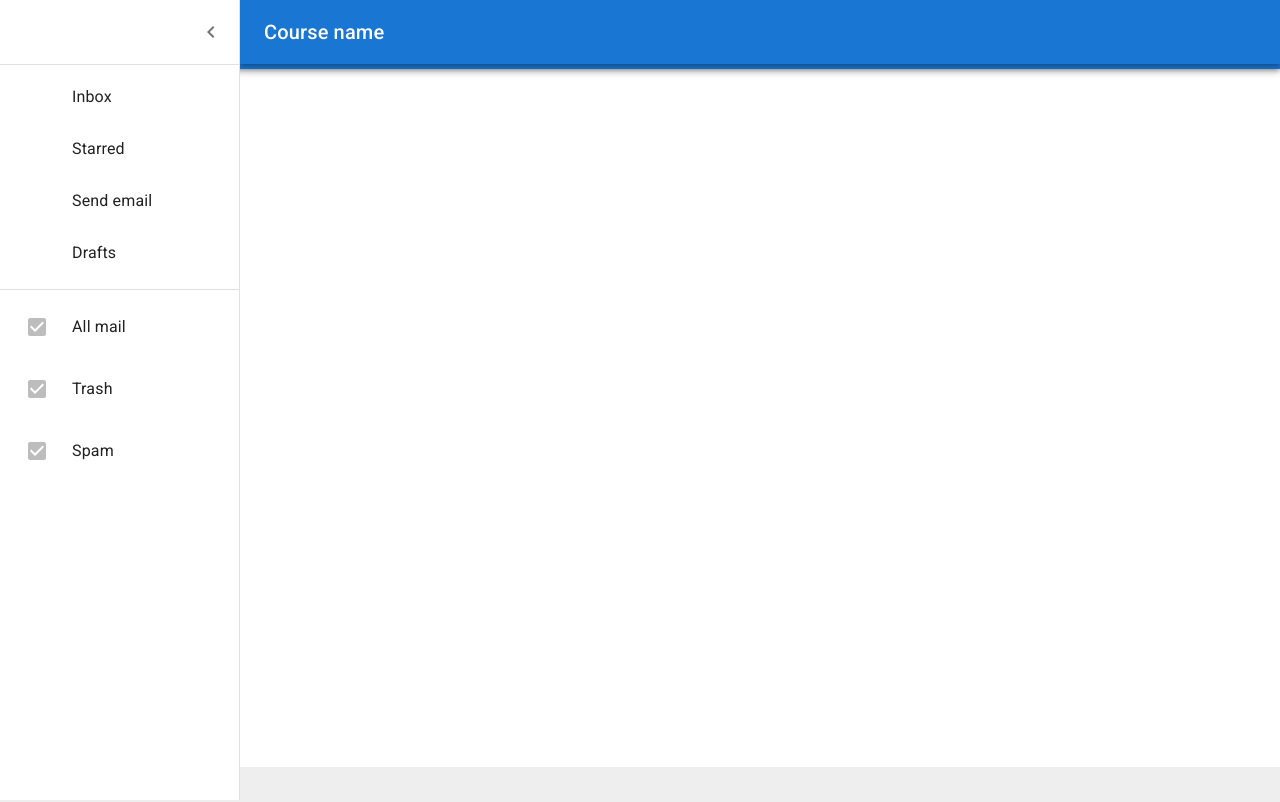
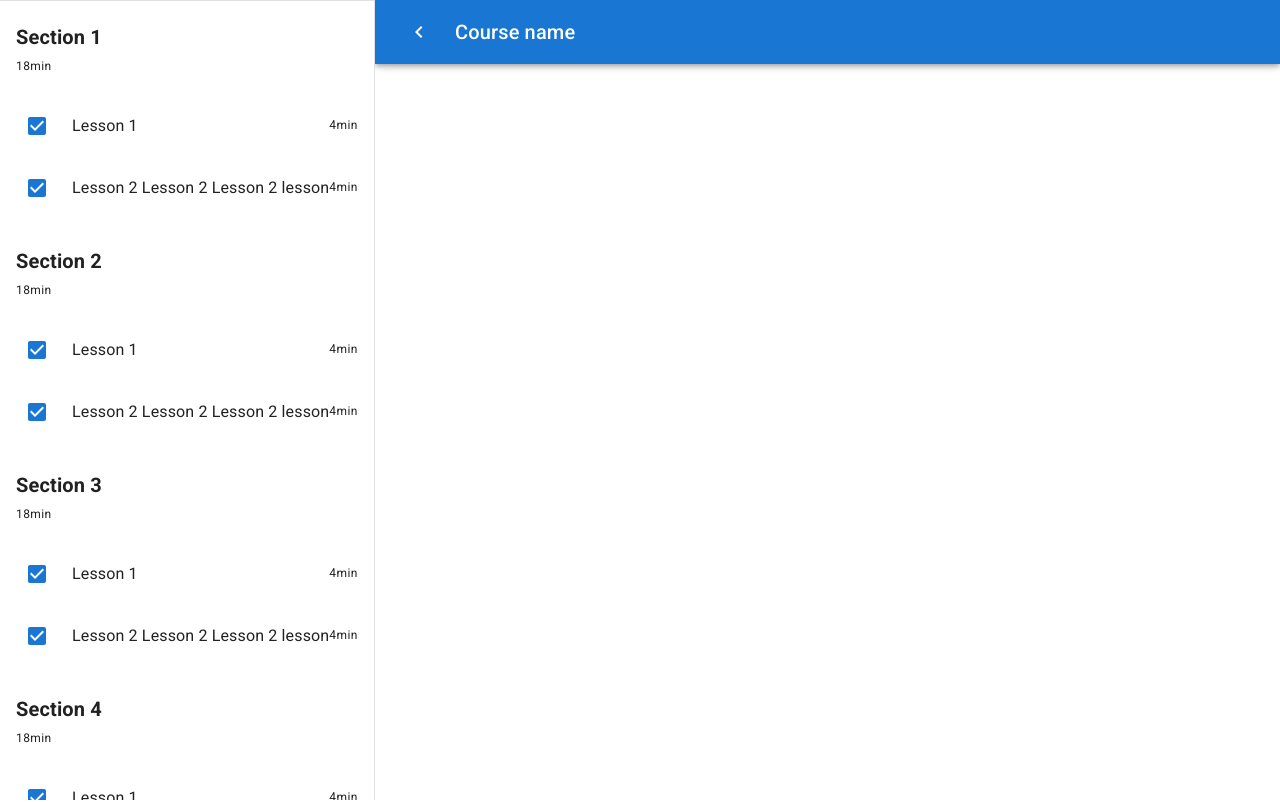
Before and after one commit to MahmoudDawood/data-school-frontend, a React (Vite) app: page /watch in a window 1280 px wide. Shown: the top 802 px of the page. Built offline with nearby package versions, Linux system fonts and the light colour scheme; grey boxes are pictures that could not be loaded.

Commit message:
Create course Watch page

```diff
--- a/src/App.tsx
+++ b/src/App.tsx
@@ -12,7 +12,9 @@ function App() {
 	return (
 		<ThemeProvider theme={theme}>
 			<CssBaseline />
-			<Navbar />
+
+			{window.location.pathname !== "/watch" && <Navbar />}
+			{/* <Navbar /> */}
 			<Routes>
 				{["/", "/home"].map(path => (
 					<Route path={path} element={<Home />} />
@@ -29,7 +31,8 @@ function App() {
 				{/* <Router exact path="*" element={} */}
 				{/* TODO: Add a default landing page 404 */}
 			</Routes>
-			<Footer />
+
+			{window.location.pathname !== "/watch" && <Footer />}
 		</ThemeProvider>
 	);
 }
--- a/src/components/VideoPlayer.tsx
+++ b/src/components/VideoPlayer.tsx
@@ -1,7 +1,7 @@
 import { Box } from "@mui/material";
 import ReactPlayer from "react-player";
 
-function VideoPlayer() {
+export const VideoPlayer = () => {
 	return (
 		<Box padding={{ xs: 2, lg: 4 }}>
 			<Box
@@ -29,6 +29,4 @@ function VideoPlayer() {
 			</Box>
 		</Box>
 	);
-}
-
-export default VideoPlayer;
+};
--- a/src/components/index.tsx
+++ b/src/components/index.tsx
@@ -10,3 +10,4 @@ export * from "./Outcomes";
 export * from "./Reviews";
 export * from "./Search";
 export * from "./SearchAndFilter";
+export * from "./VideoPlayer";
--- a/src/pages/Course.tsx
+++ b/src/pages/Course.tsx
@@ -17,8 +17,8 @@ import {
 	FloatingCard,
 	Outcomes,
 	Reviews,
+	VideoPlayer,
 } from "../components";
-import VideoPlayer from "../components/VideoPlayer";
 
 const htmlContent = `
 <div class="course-container"><h2>Course Overview</h2><p>Our Data Analysis Course is designed to equip you with the knowledge and tools needed to analyze data effectively. Whether you're a beginner or an experienced data enthusiast, this course will help you develop valuable skills in data analysis and visualization.				</p>		<h2>Course Highlights</h2>		<ul>		<li>Introduction to data analysis concepts</li>				<li>Data cleaning and preprocessing techniques</li>				<li>Statistical analysis and hypothesis testing</li>				<li>Data visualization with industry-standard tools</li>				<li>Real-world case studies and projects</li>		</ul>		<h2>Who Should Attend</h2>		<p>				This course is suitable for:		</p>		<ul>				<li>Students and graduates seeking data analysis skills</li>				<li>Professionals looking to enhance their data analysis capabilities</li>				<li>Anyone interested in leveraging data for informed decision-making</li>		</ul>		<h2>Course Schedule</h2>		<p>				Duration: 12 weeks<br>				Start Date: [Insert Start Date]<br>				End Date: [Insert End Date]<br>				Class Times: [Insert Class Times]		</p>		<h2>Registration</h2>		<p>				To register for the Data Analysis Course, please fill out the registration form on our website or contact our admissions team.		</p></div>`;
--- a/src/pages/Watch.tsx
+++ b/src/pages/Watch.tsx
@@ -1,6 +1,6 @@
 import ChevronLeftIcon from "@mui/icons-material/ChevronLeft";
-import ChevronRightIcon from "@mui/icons-material/ChevronRight";
 import MenuIcon from "@mui/icons-material/Menu";
+import { Stack } from "@mui/material";
 import MuiAppBar, { AppBarProps as MuiAppBarProps } from "@mui/material/AppBar";
 import Box from "@mui/material/Box";
 import Checkbox from "@mui/material/Checkbox";
@@ -14,11 +14,11 @@ import ListItemIcon from "@mui/material/ListItemIcon";
 import ListItemText from "@mui/material/ListItemText";
 import Toolbar from "@mui/material/Toolbar";
 import Typography from "@mui/material/Typography";
-import { styled, useTheme } from "@mui/material/styles";
+import { styled } from "@mui/material/styles";
 import * as React from "react";
-import VideoPlayer from "../components/VideoPlayer";
+import { VideoPlayer } from "../components/VideoPlayer";
 
-const drawerWidth = 240;
+const drawerWidth = 375;
 
 const Main = styled("main", { shouldForwardProp: prop => prop !== "open" })<{
 	open?: boolean;
@@ -64,14 +64,39 @@ const DrawerHeader = styled("div")(({ theme }) => ({
 	display: "flex",
 	alignItems: "center",
 	padding: theme.spacing(0, 1),
-	// necessary for content to be below app bar
 	...theme.mixins.toolbar,
 	justifyContent: "flex-end",
 }));
 
+const Lesson = () => {
+	// TODO: Highlight currently playing lesson
+	// TODO: Scroll until selected lesson is on the top
+	return (
+		<List>
+			{["Lesson 1", "Lesson 2 Lesson 2 Lesson 2 lesson"].map(text => (
+				<Box
+					sx={
+						{
+							// backgroundColor: "ButtonShadow", // TODO: Apply to current lesson
+						}
+					}
+				>
+					<ListItem key={text} disablePadding>
+						<ListItemButton>
+							<ListItemIcon>
+								<Checkbox checked />
+							</ListItemIcon>
+							<ListItemText primary={text} />
+							<Typography variant="caption">4min</Typography>
+						</ListItemButton>
+					</ListItem>
+				</Box>
+			))}
+		</List>
+	);
+};
+
 export const Watch = () => {
-	// TODO: Make drawer navbar overwrite default navbar
-	const theme = useTheme();
 	const [open, setOpen] = React.useState(true);
 
 	const handleDrawerOpen = () => {
@@ -95,6 +120,14 @@ export const Watch = () => {
 					>
 						<MenuIcon />
 					</IconButton>
+					{/* {} */}
+					<IconButton
+						onClick={handleDrawerClose}
+						color="inherit"
+						sx={{ mr: 2, ...(!open && { display: "none" }) }}
+					>
+						<ChevronLeftIcon />
+					</IconButton>
 					<Typography variant="h6" noWrap component="div">
 						{"Course name"}
 					</Typography>
@@ -113,35 +146,25 @@ export const Watch = () => {
 				anchor="left"
 				open={open}
 			>
-				<DrawerHeader>
-					<IconButton onClick={handleDrawerClose}>
-						{theme.direction === "ltr" ? <ChevronLeftIcon /> : <ChevronRightIcon />}
-					</IconButton>
-				</DrawerHeader>
 				<Divider />
 				<List>
-					{["Inbox", "Starred", "Send email", "Drafts"].map(text => (
+					{["Section 1", "Section 2", "Section 3", "Section 4"].map(text => (
 						<ListItem key={text} disablePadding>
-							<ListItemButton>
-								<ListItemIcon>{/* <CheckBox disabled checked /> */}</ListItemIcon>
-								<ListItemText primary={text} />
-							</ListItemButton>
+							<Stack direction="column" spacing="0">
+								<ListItemButton>
+									<ListItemText>
+										<Typography variant="h6" fontWeight="bold">
+											{text}
+										</Typography>
+										<Typography variant="caption">18min</Typography>
+									</ListItemText>
+								</ListItemButton>
+								<Lesson />
+							</Stack>
 						</ListItem>
 					))}
 				</List>
 				<Divider />
-				<List>
-					{["All mail", "Trash", "Spam"].map(text => (
-						<ListItem key={text} disablePadding>
-							<ListItemButton>
-								<ListItemIcon>
-									<Checkbox disabled checked />
-								</ListItemIcon>
-								<ListItemText primary={text} />
-							</ListItemButton>
-						</ListItem>
-					))}
-				</List>
 			</Drawer>
 			<Main open={open}>
 				<DrawerHeader />
```
